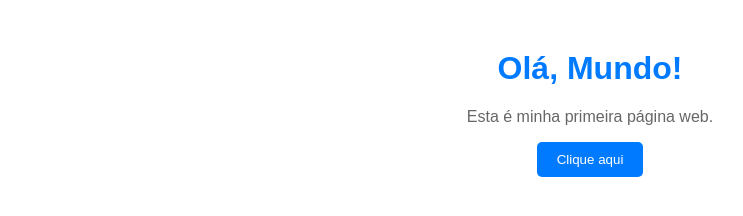
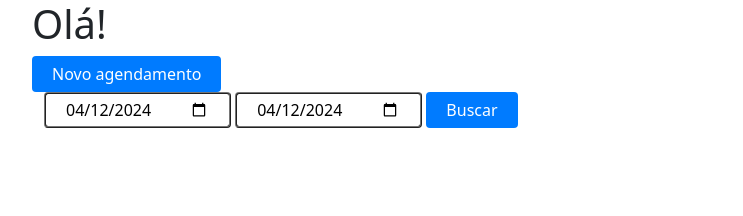
Before and after one commit to jonathangsilveira/mvp-registro-petshop-frontend, a plain HTML site: page index.html in a window 1280 px wide. Shown: the whole page, without its empty margins (50-793 px from the left). Drawn offline with nearby package versions, Linux system fonts and the light colour scheme.

Commit message:
Styling elements and filter

```diff
--- a/index.html
+++ b/index.html
@@ -5,15 +5,32 @@
     <title>MVP Registro Petshop Web</title>
 
     <link rel="stylesheet" href="./style.css">
+    <link href="https://cdn.jsdelivr.net/npm/bootstrap@5.3.3/dist/css/bootstrap.min.css"
+        rel="stylesheet"
+        integrity="sha384-QWTKZyjpPEjISv5WaRU9OFeRpok6YctnYmDr5pNlyT2bRjXh0JMhjY6hW+ALEwIH"
+        crossorigin="anonymous">
+
 </head>
 <body>
-    <h1>Olá, Mundo!</h1>
-    <p id="mensagem">Esta é minha primeira página web.</p>
-    <button id="botao" onclick="onSearchButtonClicked()">Clique aqui</button>
+    <div class="container-md">
+        <h1>Olá!</h1>
+        <button class="text-button" id="new-schedule-button">Novo agendamento</button>
 
-    <div id="scheduleList">
+        <section id="filters-section">
+            <div class="container" id="filters-container">
+                <input class="filter-date" id="filter-start-date" type="date" />
+                <input class="filter-date" id="filter-end-date" type="date" />
+                <button class="text-button" id="search-button" onclick="onSearchButtonClicked()">
+                    Buscar
+                </button>
+            </div>
+        </section>
 
+        <section id="results-section">
+            <div class="container" id="schedule-list"></div>
+        </section>
     </div>
     <script src="./script.js"></script>
+
 </body>
 </html>
--- a/script.js
+++ b/script.js
@@ -5,8 +5,8 @@ const onButtonClicked = () => {
 }
 
 const onSearchButtonClicked = async () => {
-    let startDate = '2024-04-01';//document.getElementById('data_inicio').value;
-    let endDate = '2024-04-26';//document.getElementById('data_fim').value;
+    let startDate = document.getElementById('filter-start-date').value;
+    let endDate = document.getElementById('filter-end-date').value;
 
     let url = `${baseUrl}/agenda_servicos?data_inicio=${startDate}&data_fim=${endDate}`;
     fetch(url, {method: 'get'})
@@ -18,21 +18,22 @@ const onSearchButtonClicked = async () => {
 }
 
 const updateScheduleList = (schedules) => {
-    document.getElementById('scheduleList').innerHTML = '';
+    document.getElementById('schedule-list').innerHTML = '';
 
     schedules.forEach(item => addSchedule(item));
 }
 
 const addSchedule = (schedule) => {
-    var itemElement = document.createElement("div");
+    var itemElement = document.createElement("div")
     itemElement.id = 'scheduleItem'
-    let itemIdElement = createItemIdElement(schedule.id);
-    var contentElement = document.createTextNode(`Cliente ${schedule.nome_cliente} irá trazer ${schedule.nome_pet} para fazer ${schedule.servico_titulo}`);
+    itemElement.className = 'schedule-item'
+    let itemIdElement = createItemIdElement(schedule.id)
+    var contentElement = document.createTextNode(`Cliente ${schedule.nome_cliente} irá trazer ${schedule.nome_pet} para fazer ${schedule.servico_titulo}`)
 
     itemElement.appendChild(itemIdElement)
     itemElement.appendChild(contentElement)
 
-    document.getElementById('scheduleList').appendChild(itemElement)
+    document.getElementById('schedule-list').appendChild(itemElement)
 }
 
 const createItemIdElement = (value) => {
@@ -41,3 +42,13 @@ const createItemIdElement = (value) => {
     element.value = value;
     return element;
 }
+
+const initDateFilters = () => {
+    let today = new Date()
+    var startDateElement = document.getElementById('filter-start-date')
+    var endDateElement = document.getElementById('filter-end-date')
+    startDateElement.valueAsDate = today
+    endDateElement.valueAsDate = today
+}
+
+initDateFilters()
--- a/style.css
+++ b/style.css
@@ -12,13 +12,14 @@ p {
     color: #666;
 }
 
-button {
+#botao {
     background-color: #007bff;
     color: white;
     padding: 10px 20px;
     border: none;
     border-radius: 5px;
     cursor: pointer;
+    align-self: self-end;
 }
 
 button:hover {
@@ -30,10 +31,34 @@ button:hover {
     columns: 1;
 }
 
-#scheduleItem {
+#filters-container {
+    display: inline-flexbox;
+    flex-wrap: nowrap;
+}
+
+.filter-date {
+    border-radius: 4px;
+    border-width: 2px;
+    border-style: ridge;
+    padding: 4px 20px;
+}
+
+.text-button {
+    background-color: #007bff;
+    color: white;
+    padding: 6px 20px;
+    border: none;
+    border-radius: 4px;
+    cursor: pointer;
+    align-content: center;
+    align-self: self-end;
+}
+
+.schedule-item {
     background-color: #007bff;
     color: white;
     padding: 10px 20px;
     border: none;
-    border-radius: 5px;
+    border-radius: 4px;
+    margin-top: 8px;
 }
```
